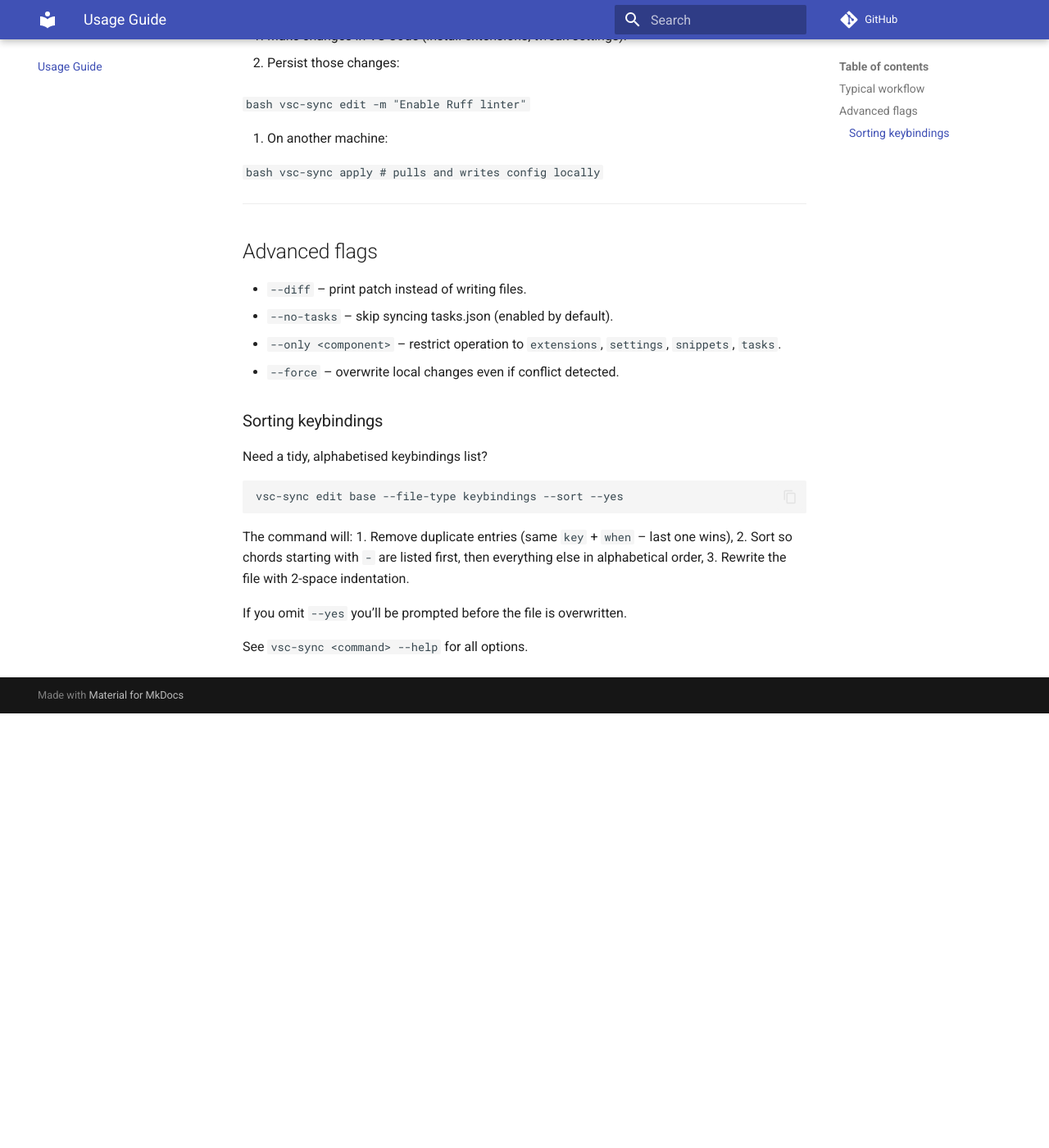
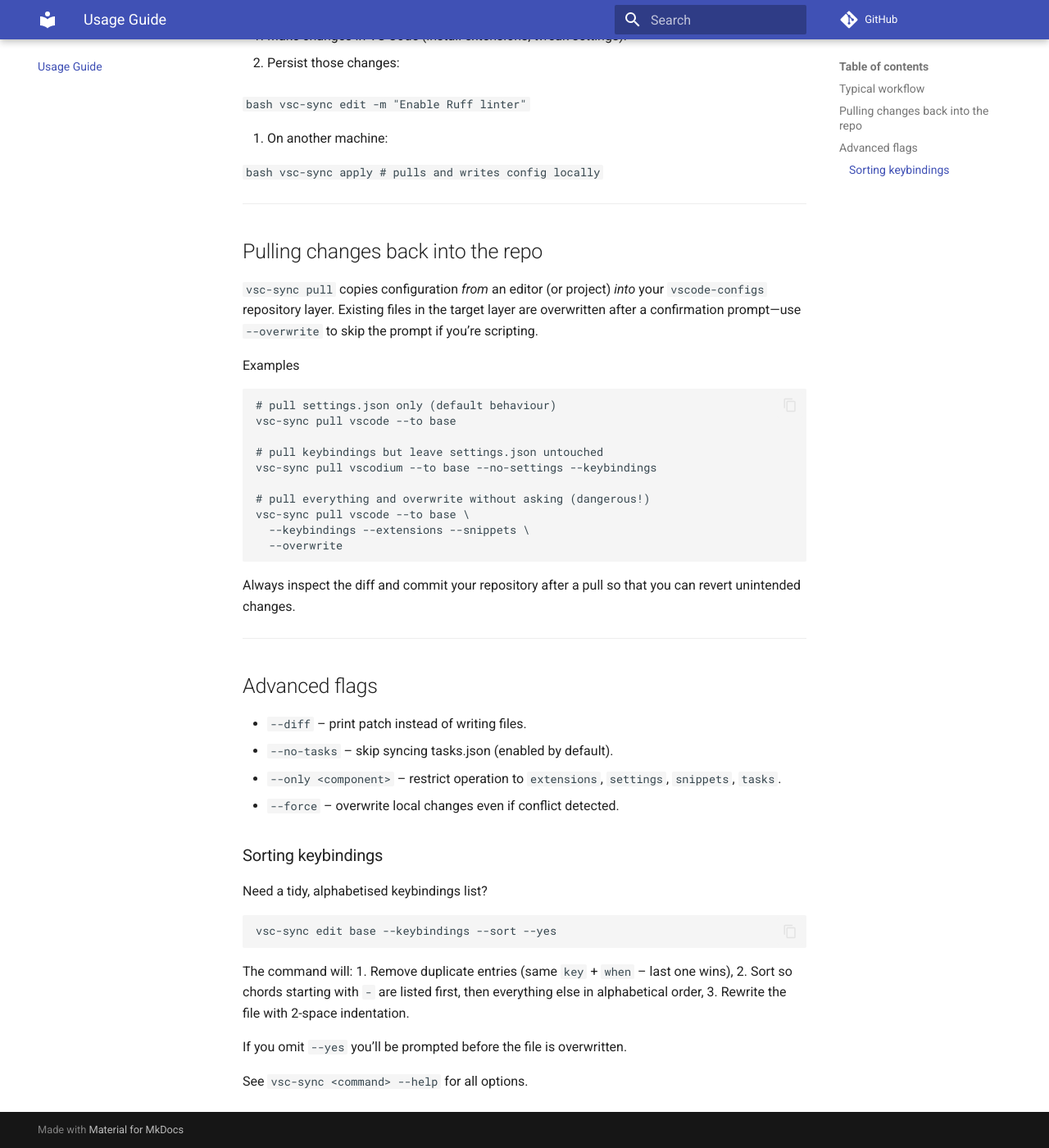
Before and after one commit to pallavbakshi/vsc-sync-cli, an MkDocs documentation site: the page built from docs/usage.md, in a window 1280 px wide and 1400 px high, scrolled down 920 px. Shown: the whole window at 82% size. Built offline with MkDocs 1.6.1 and Material for MkDocs 9.7.7, drawn with Linux system fonts in a browser that asks for light colours; comment, search, counter and statistics services are not loaded; before the commit the page ends 1790 px from its top, so only the background shows below that.

Commit message:
docs: update documentation for pull and edit commands
- Clarified the pull command's behavior regarding overwriting files.
- Added a warning about potential overwrites when using `vsc-sync pull`.
- Improved explanation of advanced flags in the usage documentation.
- Updated examples for the pull command to showcase different scenarios.
- Simplified the edit command's argument handling for file types.
- Replaced mutually exclusive file type flags with a single `--file-type` flag.

````diff
--- a/docs/usage.md
+++ b/docs/usage.md
@@ -43,6 +43,33 @@
 
 ---
 
+## Pulling changes back into the repo
+
+`vsc-sync pull` copies configuration *from* an editor (or project) *into* your
+`vscode-configs` repository layer. Existing files in the target layer are
+overwritten after a confirmation prompt—use `--overwrite` to skip the prompt
+if you’re scripting.
+
+Examples
+
+```bash
+# pull settings.json only (default behaviour)
+vsc-sync pull vscode --to base
+
+# pull keybindings but leave settings.json untouched
+vsc-sync pull vscodium --to base --no-settings --keybindings
+
+# pull everything and overwrite without asking (dangerous!)
+vsc-sync pull vscode --to base \
+  --keybindings --extensions --snippets \
+  --overwrite
+```
+
+Always inspect the diff and commit your repository after a pull so that you
+can revert unintended changes.
+
+---
+
 ## Advanced flags
 
 * `--diff` – print patch instead of writing files.
@@ -55,7 +82,7 @@
 Need a tidy, alphabetised keybindings list?
 
 ```bash
-vsc-sync edit base --file-type keybindings --sort --yes
+vsc-sync edit base --keybindings --sort --yes
 ```
 
 The command will:
````
Also changed, not shown: docs/behind-the-scenes/layer-precedence.md (+1 -1 lines), docs/how-it-works.md (+6 -0 lines), 1 other file.
